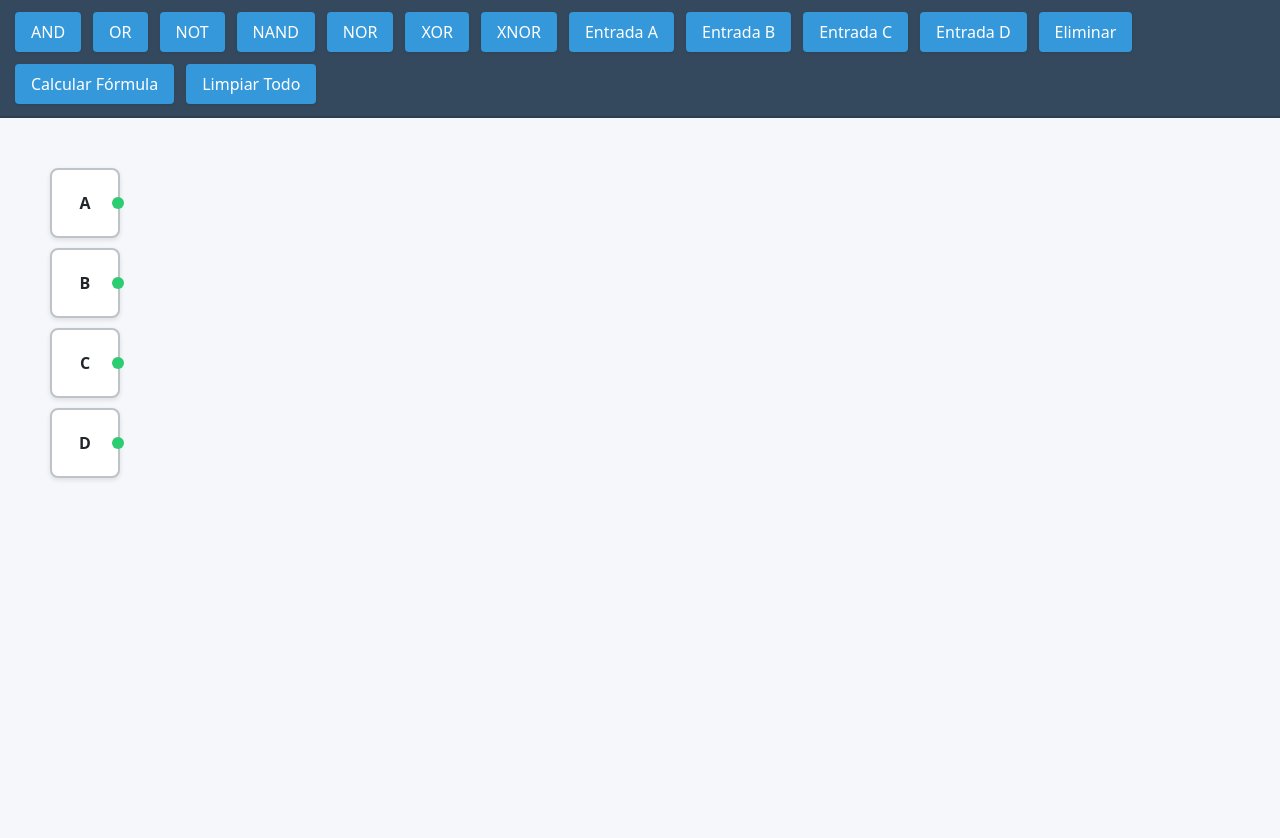
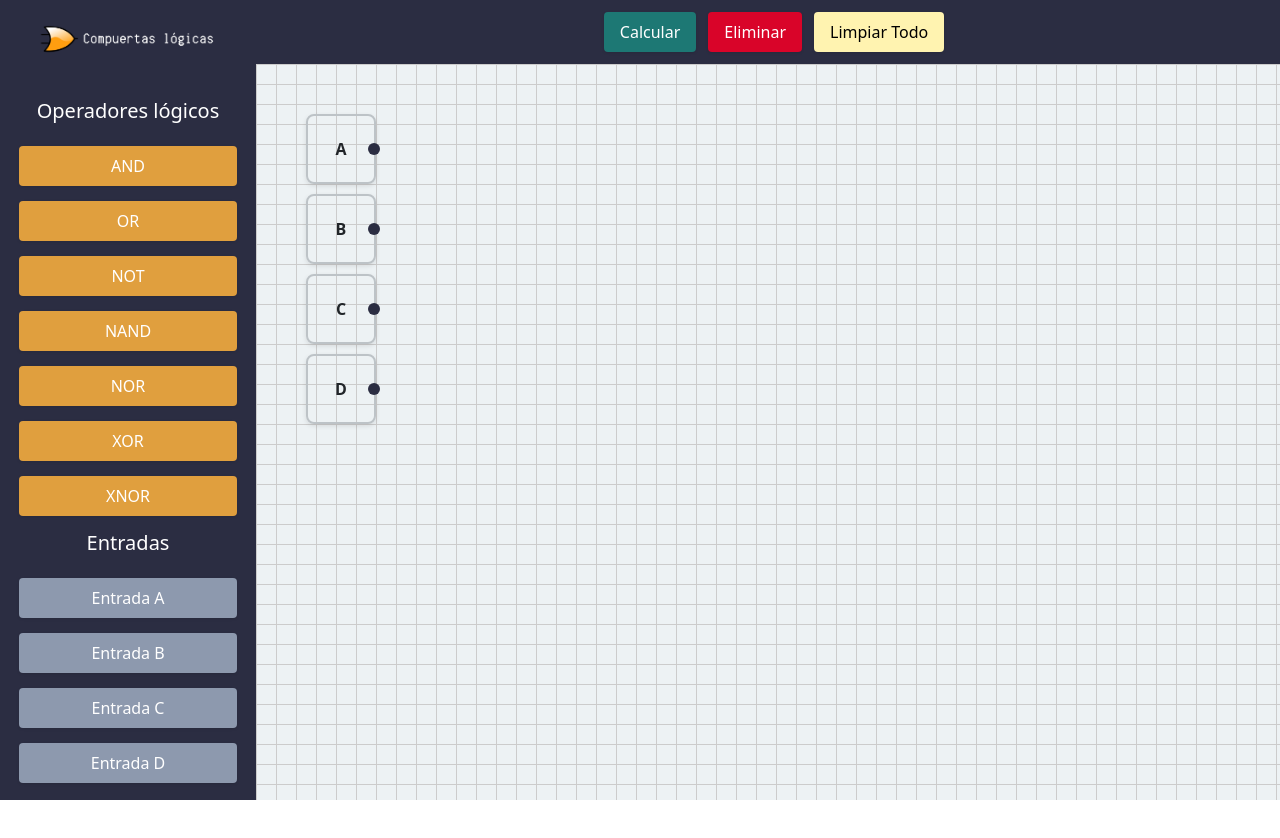
Before and after one commit to DavidPedrazaG/SimuladorCompuertasLogicas, a plain HTML site: page index.html in a window 1280 px wide. After the commit the page ends 800 px from the top, so only its background shows below. Drawn offline with nearby package versions, Linux system fonts and the light colour scheme.

Commit message:
✅[UPDATE] Design and functionality ready

```diff
--- a/index.html
+++ b/index.html
@@ -4,27 +4,41 @@
   <meta charset="UTF-8">
   <title>Simulador Profesional de Compuertas Lógicas</title>
   <link rel="stylesheet" href="styles.css">
+  <link rel="icon" type="image/png" sizes="32x32" href="img/icon.png">
   <link href="https://cdn.jsdelivr.net/npm/bootstrap@5.3.5/dist/css/bootstrap.min.css" rel="stylesheet" integrity="sha384-SgOJa3DmI69IUzQ2PVdRZhwQ+dy64/BUtbMJw1MZ8t5HZApcHrRKUc4W0kG879m7" crossorigin="anonymous">
 </head>
 <body>
-  <div id="toolbar">
-    <div class="button" onclick="addGate('AND')">AND</div>
-    <div class="button" onclick="addGate('OR')">OR</div>
-    <div class="button" onclick="addGate('NOT')">NOT</div>
-    <div class="button" onclick="addGate('NAND')">NAND</div>
-    <div class="button" onclick="addGate('NOR')">NOR</div>
-    <div class="button" onclick="addGate('XOR')">XOR</div>
-    <div class="button" onclick="addGate('XNOR')">XNOR</div>
-    <div class="button" onclick="addInput('A')">Entrada A</div>
-    <div class="button" onclick="addInput('B')">Entrada B</div>
-    <div class="button" onclick="addInput('C')">Entrada C</div>
-    <div class="button" onclick="addInput('D')">Entrada D</div>
-    <div class="button" onclick="deleteSelected()">Eliminar</div>
-    <div class="button" onclick="calculateFormula()">Calcular Fórmula</div>
-    <div class="button" onclick="clearWorkspace()">Limpiar Todo</div>
+
+  <main>
+    <section class="left-panel">
+      <img  src="img/logo.png" style="padding: 20px;" width="90%" alt="">
+      <div class="controls">
+        <h5 style="color: white;">Operadores lógicos</h5>
+        <div class="button gate-btn" onclick="addGate('AND')">AND</div>
+        <div class="button gate-btn" onclick="addGate('OR')">OR</div>
+        <div class="button gate-btn" onclick="addGate('NOT')">NOT</div>
+        <div class="button gate-btn" onclick="addGate('NAND')">NAND</div>
+        <div class="button gate-btn" onclick="addGate('NOR')">NOR</div>
+        <div class="button gate-btn" onclick="addGate('XOR')">XOR</div>
+        <div class="button gate-btn" onclick="addGate('XNOR')">XNOR</div>
+        <h5 style="color: white;">Entradas</h5>
+        <div class="button input-btn" onclick="addInput('A')">Entrada A</div>
+        <div class="button input-btn" onclick="addInput('B')">Entrada B</div>
+        <div class="button input-btn" onclick="addInput('C')">Entrada C</div>
+        <div class="button input-btn" onclick="addInput('D')">Entrada D</div>
       </div>
-
+    </section>
+    <section class="main-panel">
+      <header class="operations">
+        <div class="toolbar">
+          <h1 style="color: white;" id="stadistics"></h1>
+          <div class="button execute" onclick="calculateFormula()">Calcular</div>
+          <div class="button delete" onclick="deleteSelected()">Eliminar</div>
+          <div class="button clean" onclick="clearWorkspace()">Limpiar Todo</div>
+        </div>
+      </header>
       <div id="board">
+        <div id="notification"></div>
         <svg id="connections">
           <defs>
             <marker id="arrowhead" markerWidth="10" markerHeight="7"
@@ -34,13 +48,14 @@
           </defs>
         </svg>
 
-    <div id="notification"></div>
-
         <div id="formula">
-      <h3>Fórmula Lógica</h3>
+          <h3>Fórmulas Lógicas</h3>
           <div id="formula-content"></div>
         </div>
       </div>
+    </section>
+
+  </main>
   <div class="modal modal-dark fade" id="modal" data-bs-backdrop="static" data-bs-keyboard="false" tabindex="-1" aria-labelledby="staticBackdropLabel" aria-hidden="true">
     <div class="modal-dialog modal-dialog-centered">
       <div class="modal-content">
@@ -54,6 +69,7 @@
     </div>
   </div>
   <script src="https://cdn.jsdelivr.net/npm/bootstrap@5.3.5/dist/js/bootstrap.bundle.min.js" integrity="sha384-k6d4wzSIapyDyv1kpU366/PK5hCdSbCRGRCMv+eplOQJWyd1fbcAu9OCUj5zNLiq" crossorigin="anonymous"></script>
+  <!-- <script src="board.js"></script> -->
   <script src="script.js"></script>
 </body>
 </html>
--- a/script.js
+++ b/script.js
@@ -368,10 +368,8 @@ function isValidConnection(from, to) {
 
 		formulas.forEach(formula =>{
 
-            console.log(formula)
-
 			const table = document.createElement("table")
-            table.className = "table table-dark table-striped-columns"
+            table.className = "table table-striped-columns"
 			let thead = document.createElement("thead")
 			let tbody = document.createElement("tbody")
 
@@ -409,7 +407,7 @@ function isValidConnection(from, to) {
 
 		// Mostrar la fórmula
 		const formulaDiv = document.getElementById('formula-content');
-		formulaDiv.innerHTML = formulas.join('<br>');
+		formulaDiv.innerHTML = formulas.join('<br><br>');
 
 		const formulaContainer = document.getElementById('formula');
 		formulaContainer.style.display = 'block';
@@ -449,7 +447,7 @@ function isValidConnection(from, to) {
 		// Construir fórmula según el tipo de compuerta
 		switch (type) {
 			case 'NOT':
-			return `¬(${inputFormulas[0]})`;
+			return `¬[${inputFormulas[0]}]`;
 			case 'AND':
 			case 'OR':
 			case 'NAND':
@@ -519,40 +517,44 @@ function isValidConnection(from, to) {
 		inProgress.delete(gateId);
 	}
 
-	// Hacer un elemento arrastrable
 	function makeDraggable(el) {
 		let offsetX, offsetY;
 		let isDragging = false;
 
-		el.onmousedown = function(e) {
+		el.onmousedown = function (e) {
 			if (e.target !== el && !e.target.classList.contains('output')) return;
 
+			const board = document.getElementById("board");
+			const boardRect = board.getBoundingClientRect();
+
 			isDragging = true;
-			offsetX = e.offsetX;
-			offsetY = e.offsetY;
+			offsetX = e.clientX - el.getBoundingClientRect().left;
+			offsetY = e.clientY - el.getBoundingClientRect().top;
 
-			// Traer al frente
+			el.style.position = "absolute";
 			el.style.zIndex = 1000;
 
-			document.onmousemove = function(e) {
+			document.onmousemove = function (e) {
 				if (!isDragging) return;
 
-				const x = e.pageX - offsetX;
-				const y = e.pageY - offsetY;
+				let x = e.clientX - boardRect.left - offsetX;
+				let y = e.clientY - boardRect.top - offsetY;
 
-				// Limitar al área del tablero
-				const maxX = window.innerWidth - el.offsetWidth;
-				const maxY = window.innerHeight - el.offsetHeight - 56; // Restar toolbar
+				const maxX = board.clientWidth - el.offsetWidth;
+				const maxY = board.clientHeight - el.offsetHeight;
 
-				el.style.left = Math.max(0, Math.min(x, maxX)) + "px";
-				el.style.top = Math.max(0, Math.min(y, maxY)) + "px";
+				x = Math.max(0, Math.min(x, maxX));
+				y = Math.max(0, Math.min(y, maxY));
 
-				drawConnections();
+				el.style.left = `${x}px`;
+				el.style.top = `${y}px`;
+
+				drawConnections?.();
 			};
 
-			document.onmouseup = function() {
+			document.onmouseup = function () {
 				isDragging = false;
-				el.style.zIndex = '';
+				el.style.zIndex = "";
 				document.onmousemove = null;
 				document.onmouseup = null;
 			};
@@ -658,18 +660,12 @@ function isValidConnection(from, to) {
 			if (char === "(") {
 				brackets = true;
 
-			} else if (char === "¬") {
-                let value = equation[i + 2]
-				if (brackets) {
-					bracketsValues.push(not(inputValues[value]));
+			} else if (char === "]") {
+                if (brackets) {
+					bracketsValues[bracketsValues.length - 1] = not(bracketsValues[bracketsValues.length - 1]);
 				} else {
-					values.push(not(inputValues[value]));
+					values[values.length - 1] = not(values[values.length - 1]);
 				}
-                let targetIndex = i + 3;
-                if (targetIndex < chars.length) {
-                    chars.splice(targetIndex, 1);
-                }
-
 			} else if (inputValues.hasOwnProperty(char)) {
 				if (brackets) {
 					bracketsValues.push(inputValues[char]);
--- a/styles.css
+++ b/styles.css
@@ -1,29 +1,58 @@
 :root {
-    --primary-color: #3498db;
-    --secondary-color: #2c3e50;
-    --background-color: #f5f7fa;
-    --toolbar-color: #34495e;
-    --gate-color: #ffffff;
-    --input-color: #e74c3c;
-    --output-color: #2ecc71;
-    --connection-color: #9b59b6;
-    --notification-color: rgba(0, 0, 0, 0.8);
+    --primary-color: #2B2D42;
+    --secondary-color: #8D99AE;
+    --tertiary-color: #EDF2F4;
+    --quaternary-color:#EF233C;
+    --quinary-color:#D90429;
+    --senary-color: #ffffff;
+    --septenary-color: #1D7874;
+    --octanary-color: #FFF3B0;
+    --nonary-color: #E09F3E;
+    --undenary-color: #252422;
+    --duodenary-color: #EB5E28;
 }
 
 body {
     margin: 0;
     font-family: 'Roboto', 'Segoe UI', Tahoma, Geneva, Verdana, sans-serif;
-    background-color: var(--background-color);
+    background-color: var(--tertiary-color);
 }
 
-#toolbar {
+.main-panel{
+    width: 80%;
+    display: flex;
+    flex-direction: column;
+}
+
+.toolbar {
     padding: 12px 15px;
-    background: var(--toolbar-color);
+    background: var(--primary-color);
     display: flex;
+    align-items: center;
+    justify-content: space-between;
     gap: 12px;
-    border-bottom: 2px solid var(--secondary-color);
     flex-wrap: wrap;
-    box-shadow: 0 2px 5px rgba(0,0,0,0.2);
+}
+
+.left-panel{
+    display: flex;
+    flex-direction: column;
+    align-items: center;
+    justify-items: center;
+    width: 20%;
+    height: 100vh;
+}
+
+.controls{
+    width: 100%;
+    padding: 24px 0;
+    display: flex;
+    flex-direction: column;
+    align-items: center;
+    gap: 15px;
+    text-align: center;
+    overflow-y: auto;
+    height: 100vh;
 }
 
 .button {
@@ -31,7 +60,7 @@ body {
     border: none;
     border-radius: 4px;
     cursor: pointer;
-    background-color: var(--primary-color);
+    background-color: var(--secondary-color);
     color: white;
     font-weight: 500;
     transition: all 0.2s ease;
@@ -39,7 +68,8 @@ body {
 }
 
 .button:hover {
-    background-color: #2980b9;
+    background-color: var(--tertiary-color);
+    color: #000;
     transform: translateY(-1px);
     box-shadow: 0 2px 5px rgba(0,0,0,0.2);
 }
@@ -48,12 +78,48 @@ body {
     transform: translateY(0);
 }
 
+.controls .button{
+    width: 85%;
+}
+
+.delete {
+    background-color: var(--quinary-color);
+}
+
+.execute {
+    background-color: var(--septenary-color);
+}
+
+.clean{
+    background-color: var(--octanary-color);
+    color: #000;
+
+}
+
+.operations, main{
+    display: flex;
+    background: var(--primary-color);;
+}
+
 #board {
-    width: 100vw;
-    height: calc(100vh - 56px);
-    background-color: var(--background-color);
+    width: auto;
+    height: 100%;
+    background-color: var(--tertiary-color);
     position: relative;
-    overflow: hidden;
+    overflow: auto;
+    background-image:
+        linear-gradient(to right, #ccc 1px, transparent 1px),
+        linear-gradient(to bottom, #ccc 1px, transparent 1px);
+    background-size: 20px 20px;
+}
+
+.operations{
+    justify-content: space-around;
+    width: 100%;
+}
+
+.gate-btn{
+    background-color: var(--nonary-color);
 }
 
 .gate, .input-icon {
@@ -63,7 +129,7 @@ body {
     text-align: center;
     width: 70px;
     height: 70px;
-    background: var(--gate-color);
+    background: var(--senary);
     border: 2px solid #bdc3c7;
     display: flex;
     align-items: center;
@@ -94,7 +160,7 @@ body {
 
 .input {
     left: -6px;
-    background-color: var(--input-color);
+    background-color: var(--quaternary-color);
 }
 
 .input.input1 {
@@ -109,11 +175,11 @@ body {
     right: -6px;
     top: 50%;
     transform: translateY(-50%);
-    background-color: var(--output-color);
+    background-color: var(--primary-color);
 }
 
 .line {
-    stroke: var(--connection-color);
+    stroke: var(--duodenary-color);
     stroke-width: 3;
     marker-end: url(#arrowhead);
 }
@@ -129,9 +195,9 @@ svg {
 
 #notification {
     position: absolute;
-    bottom: 20px;
-    left: 20px;
-    background: var(--notification-color);
+    top: 10px;
+    right: 10px;
+    background: var(--undenary-color);
     color: white;
     padding: 12px 16px;
     border-radius: 6px;
@@ -157,7 +223,7 @@ svg {
 
 #formula h3 {
     margin-top: 0;
-    color: var(--secondary-color);
+    color: var(--primary-color);
     border-bottom: 1px solid #eee;
     padding-bottom: 8px;
 }
@@ -191,21 +257,25 @@ svg {
 }
 
 /* Colores por tipo de compuerta */
-.gate.AND { color: #e74c3c; }
-.gate.OR { color: #3498db; }
-.gate.NOT { color: #2ecc71; }
-.gate.XOR { color: #9b59b6; }
-.gate.XNOR { color: #f39c12; }
-.gate.NAND { color: #e67e22; }
-.gate.NOR { color: #1abc9c; }
-
-.modal-header{
-    background-color: #34495e;
-    color: white;
+.gate.AND { color: #e74c3c;
+}
+.gate.OR { color: #3498db;
+}
+.gate.NOT { color: #2ecc71;
+}
+.gate.XOR { color: #9b59b6;
+}
+.gate.XNOR { color: #f39c12;
+}
+.gate.NAND { color: #e67e22;
+}
+.gate.NOR { color: #1abc9c;
 }
 
-.modal-body{
-    background-color: #34495e;
+.modal-header, .modal-body{
+    background-color: var(--primary-color);
+    color: white;
+    text-align: center;
 }
 
 .modal-header .btn-close{
```
Also changed, not shown: img/icon.png (added), img/logo.png (added). Lines whose indentation alone changed are shown as unchanged.
